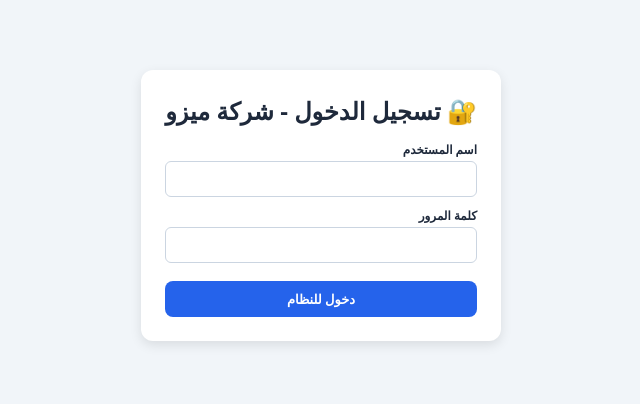
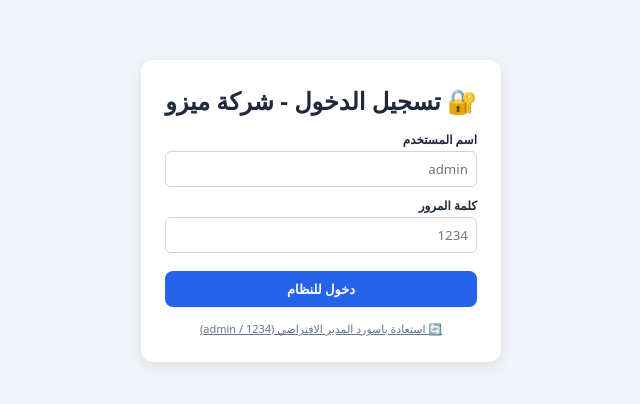
Before and after one commit to zidanmustafa215-jpg/Speed-shipping, a plain HTML site: page index.html in a window 1280 px wide. Shown: the whole page, without its empty margins (319-959 px from the left). Drawn offline with Linux system fonts and the light colour scheme.

Commit message:
Update index.html

```diff
--- a/index.html
+++ b/index.html
@@ -7,7 +7,7 @@
 <style>
 *{box-sizing:border-box;margin:0;padding:0;font-family:system-ui,sans-serif}
 body{background:#f1f5f9;color:#1e293b;padding-bottom:30px}
-.login-box{max-width:360px;margin:70px auto;background:#fff;padding:24px;border-radius:12px;box-shadow:0 4px 12px rgba(0,0,0,.1);text-align:center}
+.login-box{max-width:360px;margin:60px auto;background:#fff;padding:24px;border-radius:12px;box-shadow:0 4px 12px rgba(0,0,0,.1);text-align:center}
 .nav{background:#0f172a;color:#fff;padding:12px}
 .nav-top{display:flex;justify-content:space-between;align-items:center;max-width:980px;margin:0 auto 10px}
 .nav h1{font-size:17px}
@@ -55,11 +55,10 @@ td{padding:10px;border-bottom:1px solid #f1f5f9;font-size:13px}
 <div id="loginView" class="login-box">
   <h2 style="margin-bottom:14px">🔐 تسجيل الدخول - شركة ميزو</h2>
   <div id="loginErr" style="color:#dc2626;font-size:13px;margin-bottom:10px;display:none">اسم المستخدم أو كلمة المرور غير صحيحة</div>
-  <form onsubmit="doLogin(event)">
-    <div class="fg"><label>اسم المستخدم</label><input id="uIn" required autocapitalize="off"></div>
-    <div class="fg"><label>كلمة المرور</label><input type="password" id="pIn" required></div>
-    <button type="submit" class="btn b1 w100">دخول للنظام</button>
-  </form>
+  <div class="fg"><label>اسم المستخدم</label><input type="text" id="uIn" placeholder="admin" autocapitalize="off"></div>
+  <div class="fg"><label>كلمة المرور</label><input type="password" id="pIn" placeholder="1234"></div>
+  <button type="button" class="btn b1 w100" onclick="doLogin()">دخول للنظام</button>
+  <button type="button" style="background:none;border:none;color:#64748b;font-size:11px;margin-top:14px;text-decoration:underline;cursor:pointer" onclick="resetAuth()">🔄 استعادة باسورد المدير الافتراضي (admin / 1234)</button>
 </div>
 
 <div id="appView" class="hid">
@@ -137,8 +136,3 @@ td{padding:10px;border-bottom:1px solid #f1f5f9;font-size:13px}
       <div class="card r"><div class="ct">مرتجعات</div><div class="cv" id="ms4">0</div></div>
       <div class="card g"><div class="ct">حسابك المستحق</div><div class="cv" id="ms5">0 ج.م</div></div>
     </div>
-    <div class="tbox"><table><thead><tr><th>اسم العميل</th><th>الهاتف</th><th>العنوان</th><th>سعر المنتج</th><th>الشحن</th><th>حالة الأوردر</th></tr></thead><tbody id="bMrcView"></tbody></table></div>
-  </div>
-</div>
-
-<div id="mDrvView" class="mod"><div class="mc" style="max-width:650px">
```
